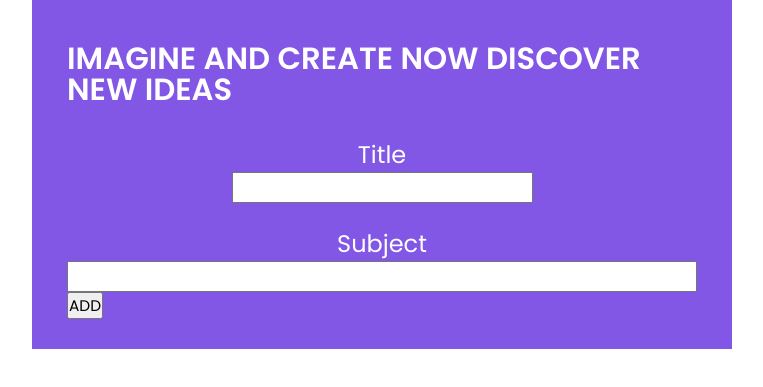
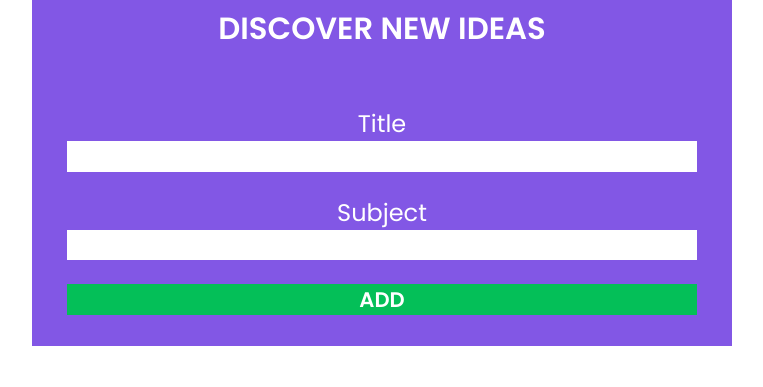
Before and after one commit to JonneBR/Todo-List, a plain HTML site: page list.html in a window 1280 px wide. Shown: the part 55-442 px from the top of the page, without its empty margins (258-1021 px from the left). Drawn offline with Linux system fonts and the light colour scheme.

Commit message:
strong label and input css

```diff
--- a/list.html
+++ b/list.html
@@ -23,8 +23,11 @@
           </a>
         </div>
 
+        <div class="header-strong">
+          <strong>DISCOVER NEW IDEAS</strong>
+        </div>
+
         <div class="header-content">
-          <strong>IMAGINE AND CREATE NOW DISCOVER NEW IDEAS</strong><br />
           <form id="form-container">
             <label id="title-label" for="title-label">Title</label>
             <input id="title-input" type="text" /><br />
--- a/styles/page-list.css
+++ b/styles/page-list.css
@@ -31,10 +31,14 @@
   margin: 3.2rem auto;
 }
 
-.page-header .header-content strong {
+.header-strong {
   font: 700 3.2rem Poppins;
   line-height: 3.2rem;
   color: var(--color-text-base);
+  margin: auto;
+  /* width: 100%;
+  display: flex;
+  align-items: center; */
 }
 
 #form-container {
@@ -51,11 +55,15 @@
 
 #form-container #title-input {
   height: 3.2rem;
+  width: 100%;
+  border: none;
+  font: 700 2.5rem Poppins;
 }
 
 #form-container #subject-label {
   font-size: 2.5rem;
   color: var(--color-text-base);
+  display: flex;
 }
 
 #form-container #subject-input {
@@ -63,9 +71,22 @@
   display: flex;
   flex-direction: column; */
   /* margin-top: 3.2rem; */
+
   width: 100%;
   display: flex;
   height: 3.2rem;
   align-items: center;
+  border: none;
   /* border: 1px solid red; */
 }
+
+.btn-add {
+  background: var(--color-secondary-dark);
+  color: var(--color-text-base);
+  font: 700 2.2rem Poppins;
+  border: none;
+  width: 100%;
+  margin-top: 2.5rem;
+  /* display: flex;
+  align-items: center; */
+}
```
